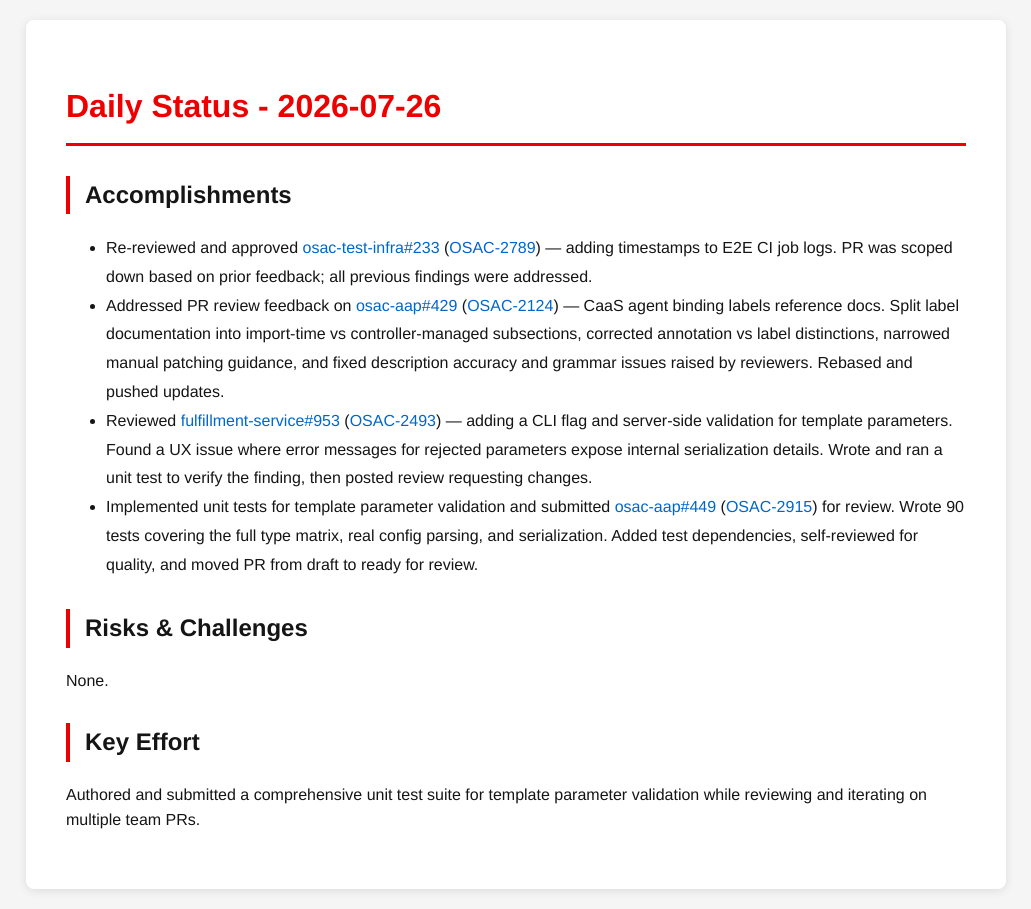
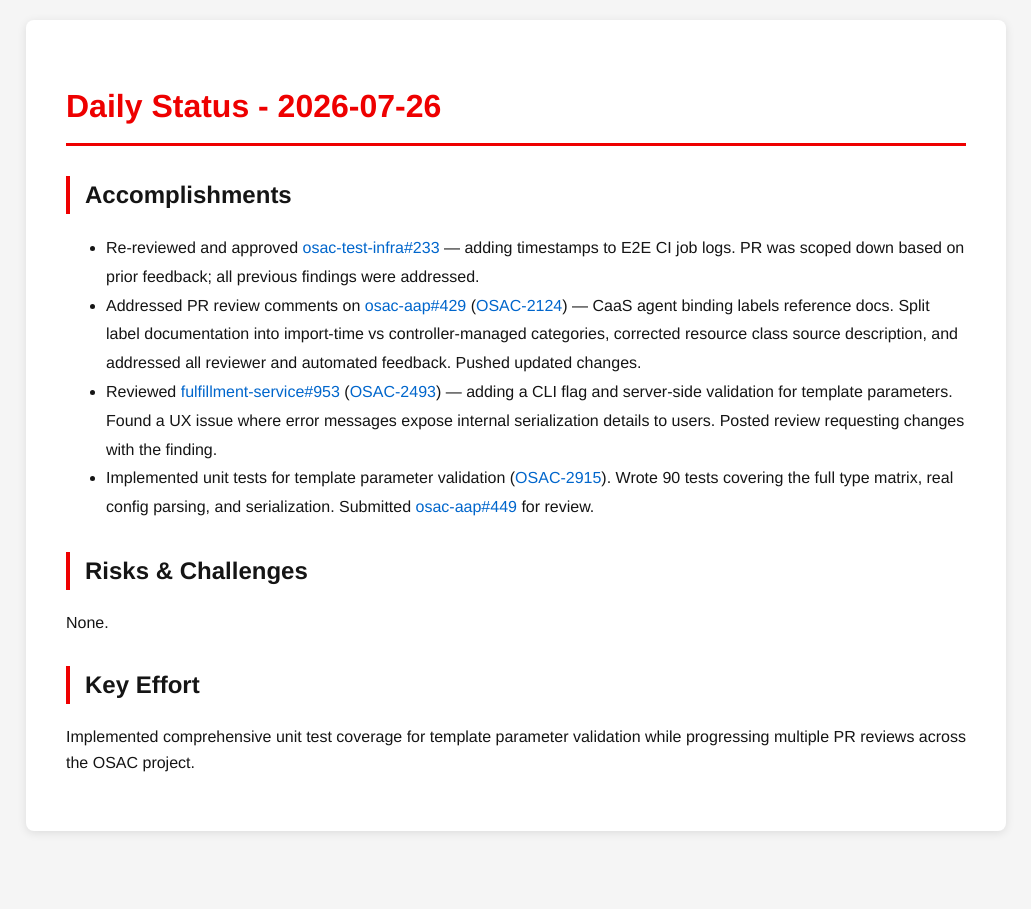
Before and after one commit to tzvatot/daily-status, a Jekyll site: the page built from 2026-07-26.md, in a window 1280 px wide. Shown: the whole page, without its empty margins (124-1155 px from the left). Built offline with Jekyll 4.4.1, drawn with Linux system fonts in a browser that asks for light colours.

Commit message:
Daily status update - 2026-07-26

```diff
--- a/2026-07-26.md
+++ b/2026-07-26.md
@@ -7,13 +7,16 @@ date: 2026-07-26
 # Daily Status - 2026-07-26
 
 ## Accomplishments
-- Re-reviewed and approved [osac-test-infra#233](https://github.com/osac-project/osac-test-infra/pull/233) ([OSAC-2789](https://redhat.atlassian.net/browse/OSAC-2789)) — adding timestamps to E2E CI job logs. PR was scoped down based on prior feedback; all previous findings were addressed.
-- Addressed PR review feedback on [osac-aap#429](https://github.com/osac-project/osac-aap/pull/429) ([OSAC-2124](https://redhat.atlassian.net/browse/OSAC-2124)) — CaaS agent binding labels reference docs. Split label documentation into import-time vs controller-managed subsections, corrected annotation vs label distinctions, narrowed manual patching guidance, and fixed description accuracy and grammar issues raised by reviewers. Rebased and pushed updates.
-- Reviewed [fulfillment-service#953](https://github.com/osac-project/fulfillment-service/pull/953) ([OSAC-2493](https://redhat.atlassian.net/browse/OSAC-2493)) — adding a CLI flag and server-side validation for template parameters. Found a UX issue where error messages for rejected parameters expose internal serialization details. Wrote and ran a unit test to verify the finding, then posted review requesting changes.
-- Implemented unit tests for template parameter validation and submitted [osac-aap#449](https://github.com/osac-project/osac-aap/pull/449) ([OSAC-2915](https://redhat.atlassian.net/browse/OSAC-2915)) for review. Wrote 90 tests covering the full type matrix, real config parsing, and serialization. Added test dependencies, self-reviewed for quality, and moved PR from draft to ready for review.
+
+- Re-reviewed and approved [osac-test-infra#233](https://github.com/osac-project/osac-test-infra/pull/233) — adding timestamps to E2E CI job logs. PR was scoped down based on prior feedback; all previous findings were addressed.
+- Addressed PR review comments on [osac-aap#429](https://github.com/osac-project/osac-aap/pull/429) ([OSAC-2124](https://redhat.atlassian.net/browse/OSAC-2124)) — CaaS agent binding labels reference docs. Split label documentation into import-time vs controller-managed categories, corrected resource class source description, and addressed all reviewer and automated feedback. Pushed updated changes.
+- Reviewed [fulfillment-service#953](https://github.com/osac-project/fulfillment-service/pull/953) ([OSAC-2493](https://redhat.atlassian.net/browse/OSAC-2493)) — adding a CLI flag and server-side validation for template parameters. Found a UX issue where error messages expose internal serialization details to users. Posted review requesting changes with the finding.
+- Implemented unit tests for template parameter validation ([OSAC-2915](https://redhat.atlassian.net/browse/OSAC-2915)). Wrote 90 tests covering the full type matrix, real config parsing, and serialization. Submitted [osac-aap#449](https://github.com/osac-project/osac-aap/pull/449) for review.
 
 ## Risks & Challenges
+
 None.
 
 ## Key Effort
-Authored and submitted a comprehensive unit test suite for template parameter validation while reviewing and iterating on multiple team PRs.
+
+Implemented comprehensive unit test coverage for template parameter validation while progressing multiple PR reviews across the OSAC project.
```
